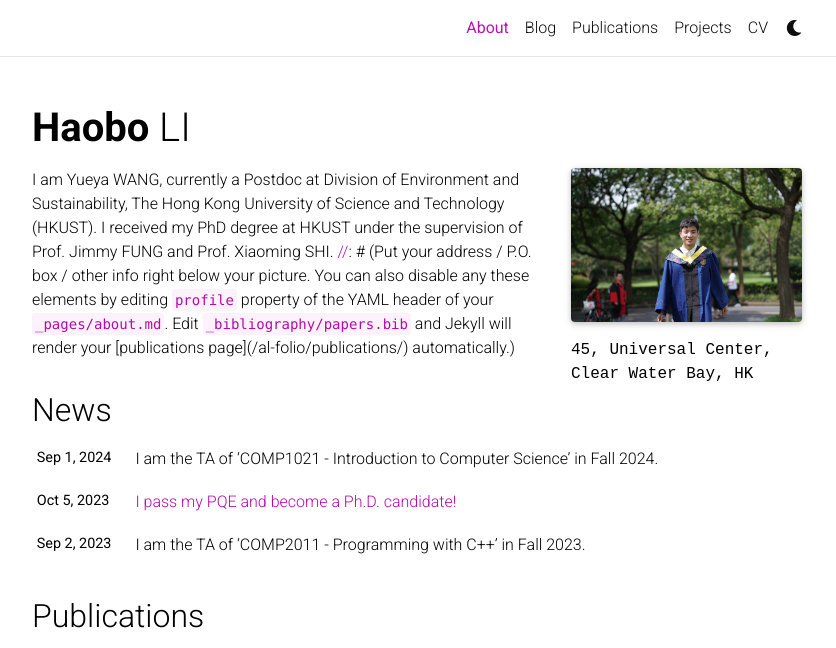
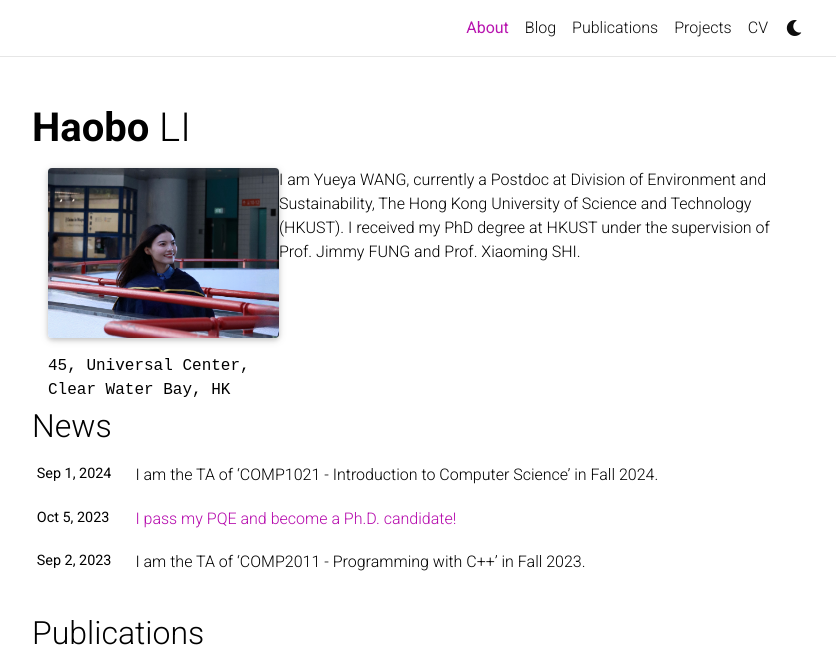
Before and after one commit to wangyueya/yywang, a Jekyll site: the page built from _pages/about.md, in a window 1280 px wide and 953 px high, cut to the strip 0-648 px from the top of the window. Shown: the whole strip, without its empty margins (223-1059 px from the left). Built offline with Jekyll 4.4.1, drawn with Linux system fonts in a browser that asks for light colours; full-size pictures stand in for the smaller copies a plugin makes; emoji names are drawn with the system emoji font; comment, search, counter and statistics services are not loaded; a style sheet for code colours, icons or effects is not loaded.

Commit message:
Update about.md

```diff
--- a/_pages/about.md
+++ b/_pages/about.md
@@ -5,8 +5,8 @@ permalink: /
 subtitle:
 
 profile:
-  align: right
-  image: prof_pic.jpg
+  align: left
+  image: yywang.jpg
   image_circular: false # crops the image to make it circular
   address: >
     <p>45, Universal Center,</p>
@@ -18,6 +18,7 @@ social: true  # includes social icons at the bottom of the page
 ---
 
 I am Yueya WANG, currently a Postdoc at Division of Environment and Sustainability, The Hong Kong University of Science and Technology (HKUST). I received my PhD degree at HKUST under the supervision of Prof. Jimmy FUNG and Prof. Xiaoming SHI.
+
 [//]: # (Put your address / P.O. box / other info right below your picture. You can also disable any these elements by editing `profile` property of the YAML header of your `_pages/about.md`. Edit `_bibliography/papers.bib` and Jekyll will render your [publications page]&#40;/al-folio/publications/&#41; automatically.)
 
 [//]: # (Link to your social media connections, too. This theme is set up to use [Font Awesome icons]&#40;http://fortawesome.github.io/Font-Awesome/&#41; and [Academicons]&#40;https://jpswalsh.github.io/academicons/&#41;, like the ones below. Add your Facebook, Twitter, LinkedIn, Google Scholar, or just disable all of them.)
```
